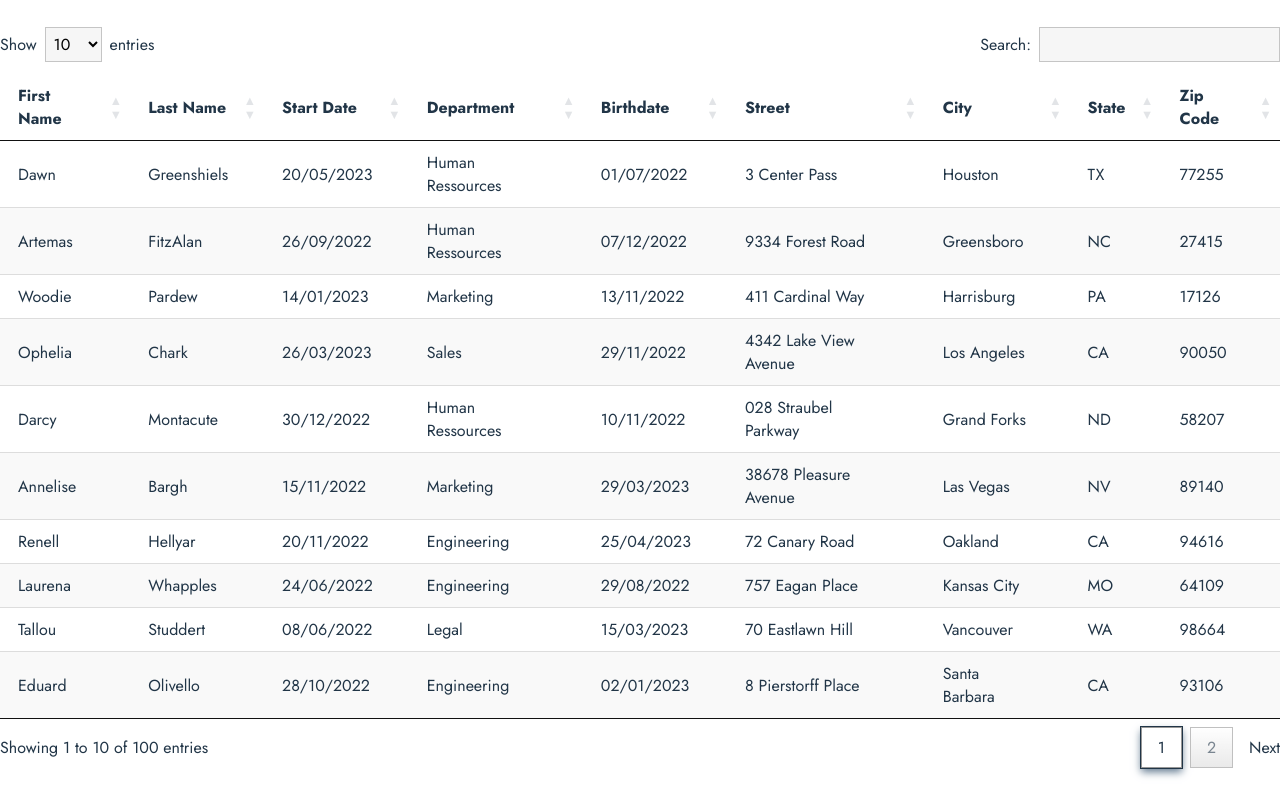
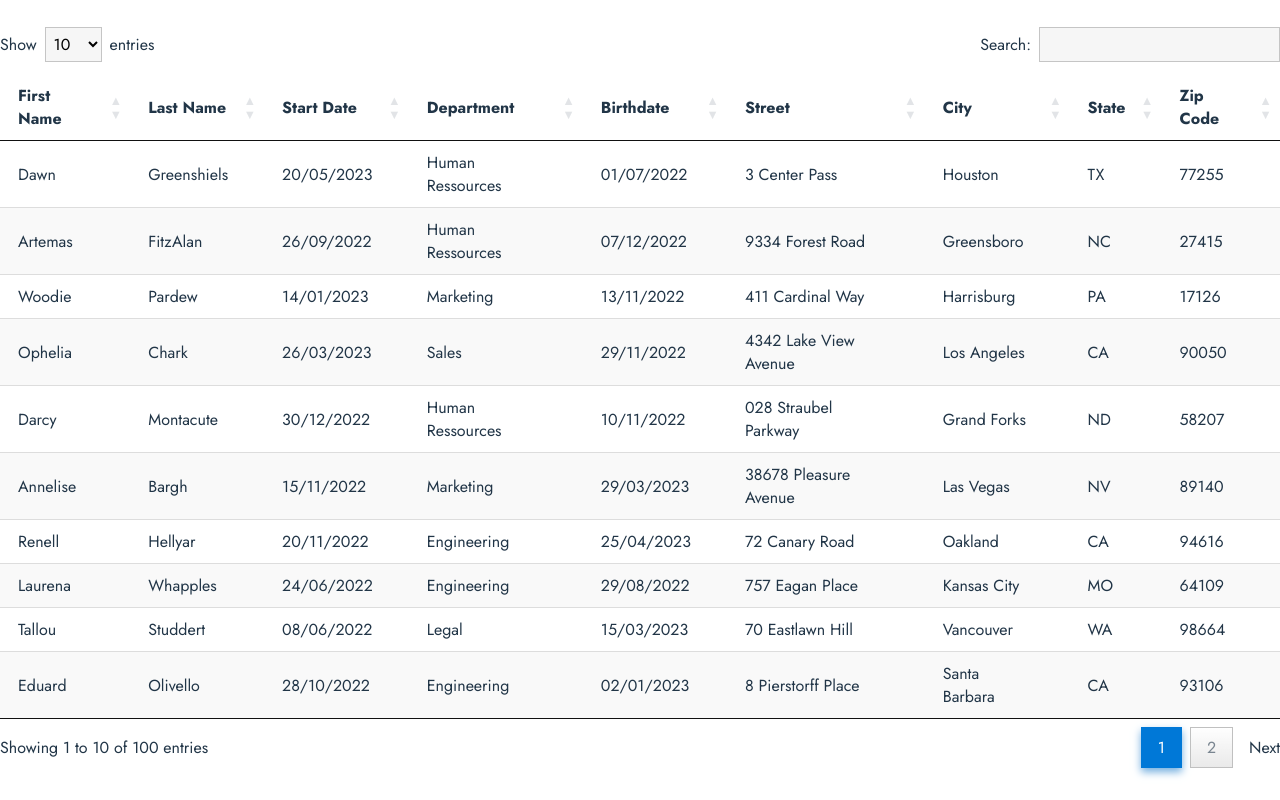
Before and after one commit to ask0ldd/P14-JQuery2ReactPluginsConversion, a React (Vite) app: page /P14-JQuery2ReactPluginsConversion/employee-list in a window 1280 px wide. In both pictures the pointer is over the element 1161 px from the left and 836 px from the top of the page. Shown: the part 89-889 px from the top of the page. Built offline with nearby package versions, Linux system fonts and the light colour scheme.

Commit message:
form processor base

```diff
--- a/src/Form.tsx
+++ b/src/Form.tsx
@@ -102,11 +102,11 @@ function App() {
       / absolute positioning should be an option so won't mess with the content layout, full modal access for the content */}
       <Modal modalVisibility={modalVisibility} setModalVisibility={setModalVisibility} modalContent={modalContent} headerComponent={headerComponent}></Modal>
 
-      <button style={{padding:'1rem', margin:'1rem',}} onClick={() => {
+      {/*<button style={{padding:'1rem', margin:'1rem',}} onClick={() => {
         setHeaderComponent(AlternateModalHeader({setModalVisibility}))
         setModalContent(ModalContentAlternate)
         setModalVisibility(true)
-      }}>Show alternate modale</button>
+      }}>Show alternate modale</button>*/}
 
     </main>
   )
--- a/src/components/DatasTable/style/Pagination.css
+++ b/src/components/DatasTable/style/Pagination.css
@@ -30,12 +30,12 @@
   cursor: pointer;
 }
 
-.paginationActivePage:hover {
+/*.paginationActivePage:hover {
   outline: 1px solid #213547;
   background: #fff;
   opacity: 1;
   box-shadow: 0px 4px 8px #61798f;
-}
+}*/
 
 .paginationInactivePage {
   background: linear-gradient(to bottom, #fff 0%, #dcdcdc 100%);
@@ -48,9 +48,17 @@
   opacity: 0.6;
 }
 
-.paginationInactivePage:hover {
+/*.paginationInactivePage:hover {
   outline: 1px solid #213547;
   background: #fff;
   opacity: 1;
   box-shadow: 0px 4px 8px #61798f;
+}*/
+.paginationActivePage:hover,
+.paginationInactivePage:hover {
+  background: #0078d7;
+  border: 1px solid #0078d7;
+  color: #fff;
+  box-shadow: 0 4px 8px #72aedf;
+  opacity: 1;
 }
```
Also changed, not shown: src/hooks/useFormProcessor.tsx (added, +9 -0 lines).
